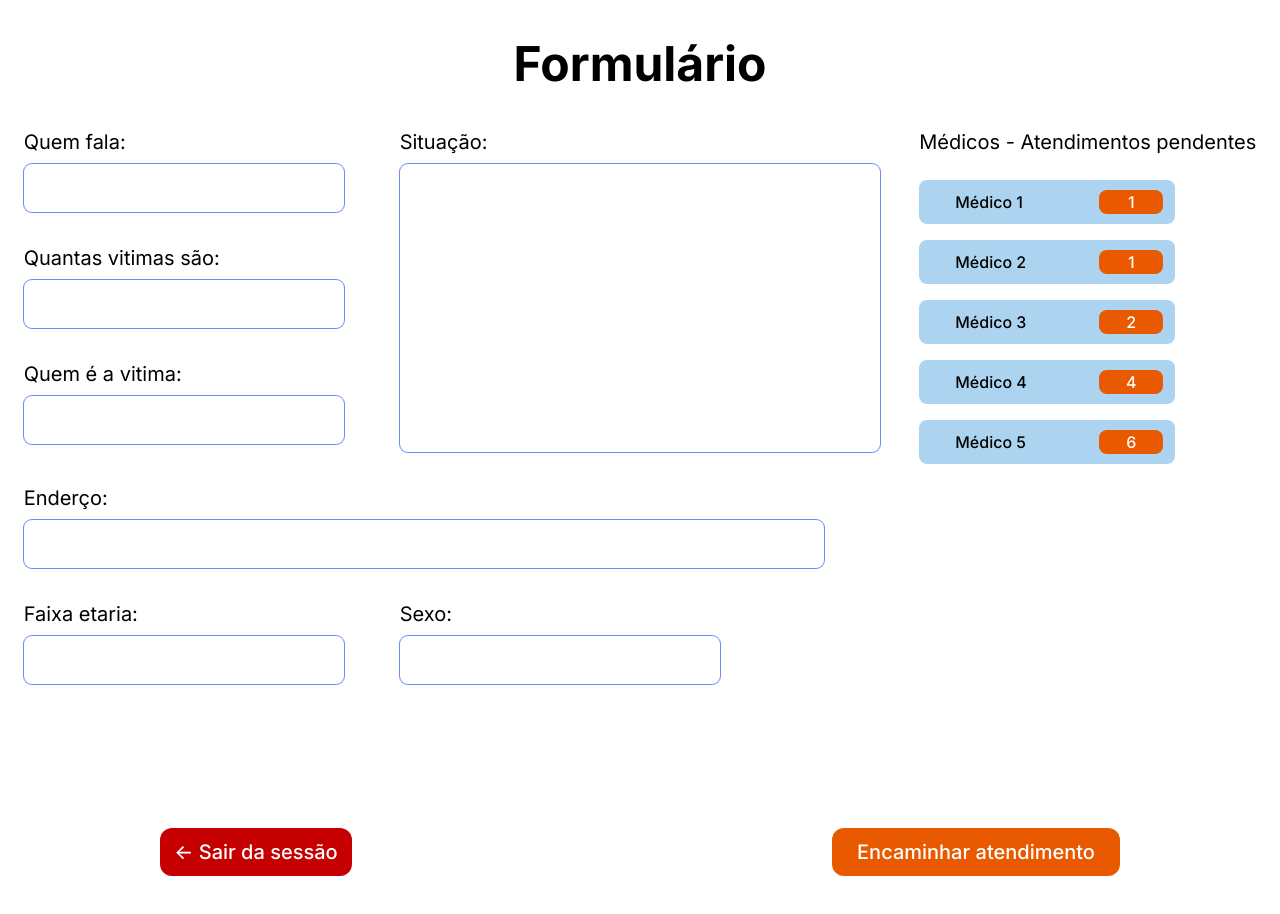
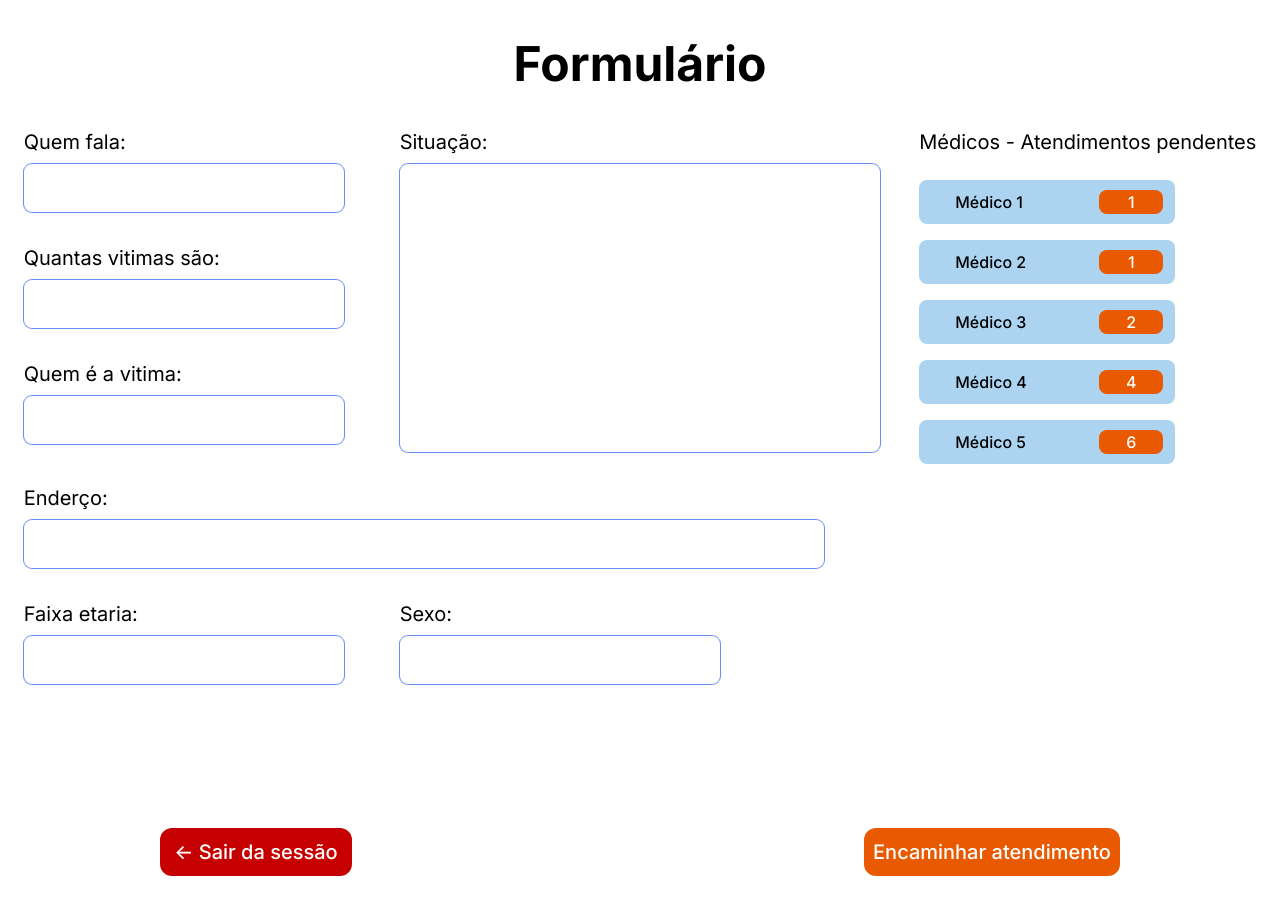
Before and after one commit to HelpSUS/HelpSUS_projetao, a Next.js app in the folder projetao/: page /callReceiverHome in a window 1280 px wide. Shown: the top 914 px of the page. Built offline with nearby package versions, Linux system fonts and the light colour scheme.

Commit message:
mudanças no design

```diff
--- a/projetao/src/app/callReceiverHome/page.tsx
+++ b/projetao/src/app/callReceiverHome/page.tsx
@@ -3,6 +3,7 @@ import { useAuthContext } from "@/contexts/AuthContext";
 import Entrada from "@/components/Entrada";
 import MedCard from "@/components/MedCard";
 import Botao from "@/components/Botao";
+import { ModalBt } from "@/components/ModalBt";
 
 export default function CallReceiverHome() {
   const { logout } = useAuthContext();
@@ -69,7 +70,7 @@ export default function CallReceiverHome() {
           sai
           onClick={handleOnClick}
         ></Botao>
-        <Botao texto="Encaminhar atendimento" tamanho="w-72 h-12"></Botao>
+        <ModalBt texto ='Encaminhar atendimento' confirmatxt="Atendimento encaminhado com sucesso!" tamanho='w-64 h-12'></ModalBt>
       </div>
     </div>
   );
--- a/projetao/src/app/medico/page.tsx
+++ b/projetao/src/app/medico/page.tsx
@@ -55,7 +55,7 @@ export default function DoctorHome() {
         </div>
       </div>
       <div className="flex flex-row justify-between mx-40 my-28 ">
-        <Botao texto="<- Sair da sessão" tamanho="w-48 h-12" sai></Botao>
+        <a href="/"><Botao texto="<- Sair da sessão" tamanho="w-48 h-12" sai></Botao></a>
         <div className="flex flex-col items-center gap-4 ">
           <ModalBt texto ='Enviar atendimento' confirmatxt="Atendimento enviado com sucesso!" tamanho='w-52 h-12'></ModalBt>
           <ModalBt texto ='Não enviar atendimento' confirmatxt="Atendimento negado com sucesso" tamanho='w-64 h-12'></ModalBt>
```
